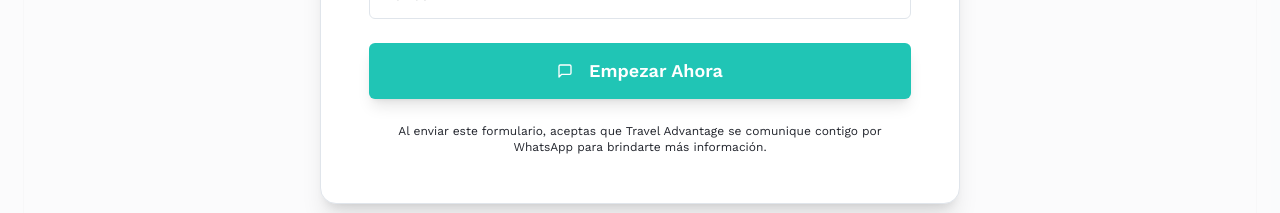
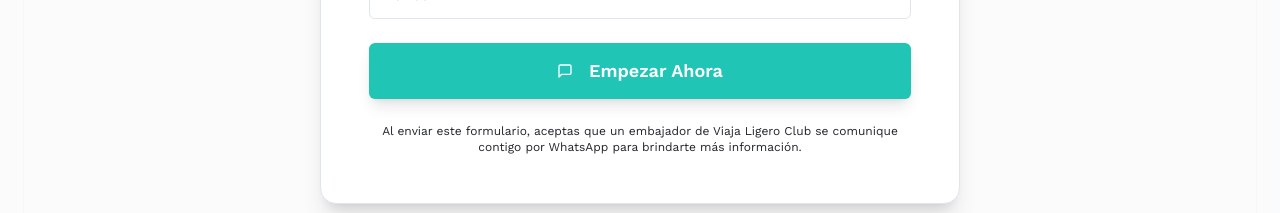
Before and after one commit to Jclmaximo/sg-d27a7d47-40b9-4812-be21-978d412c10af-1776524557, a Next.js app: page / in a window 1280 px wide. Shown: the part 5020-5233 px from the top of the page. Built offline with nearby package versions, Linux system fonts and the light colour scheme.

Commit message:
Update src/components/FunnelForm.tsx

```diff
--- a/src/components/FunnelForm.tsx
+++ b/src/components/FunnelForm.tsx
@@ -31,11 +31,11 @@ export function FunnelForm() {
 
       // Send to WhatsApp
       const message = `¡Hola! Quiero más información sobre Travel Advantage.%0A%0A` +
-        `Nombre: ${formData.name}%0A` +
-        `Email: ${formData.email}%0A` +
-        `Teléfono: ${formData.phone}%0A` +
-        `País: ${formData.country}%0A` +
-        `Método de contacto: WhatsApp`;
+      `Nombre: ${formData.name}%0A` +
+      `Email: ${formData.email}%0A` +
+      `Teléfono: ${formData.phone}%0A` +
+      `País: ${formData.country}%0A` +
+      `Método de contacto: WhatsApp`;
 
       window.open(`https://wa.me/523314300767?text=${message}`, '_blank');
 
@@ -134,8 +134,8 @@ export function FunnelForm() {
             </Button>
 
             {/* Privacy Note */}
-            <p className="text-xs text-center text-muted-foreground mt-4">
-              Al enviar este formulario, aceptas que Travel Advantage se comunique contigo por WhatsApp para brindarte más información.
+            <p className="text-xs text-center text-muted-foreground mt-4">Al enviar este formulario, aceptas que un embajador de Viaja Ligero Club se comunique contigo por WhatsApp para brindarte más información.
+
             </p>
           </form>
         </div>
```
